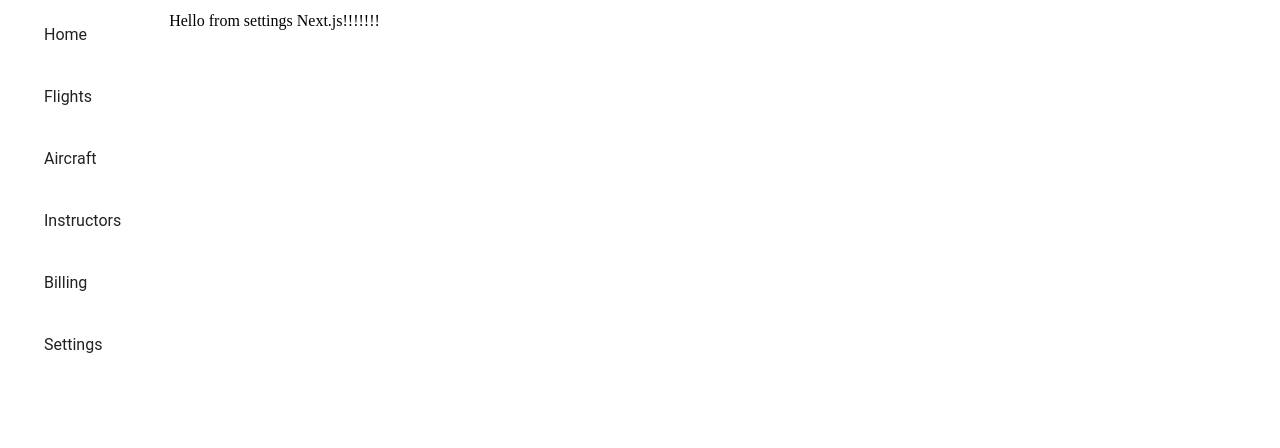
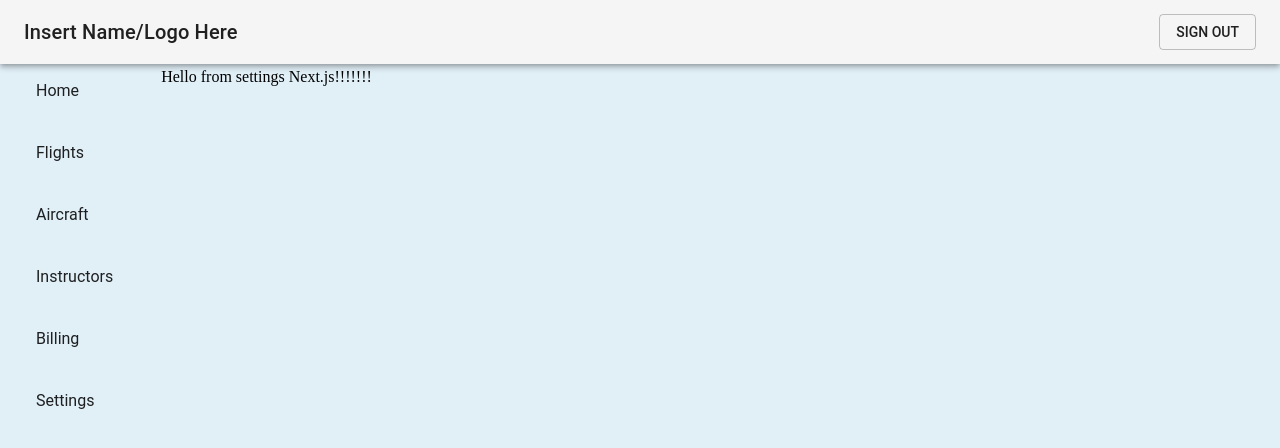
Before and after one commit to BloomTech-Labs/labs9-flight-log, a Next.js app in the folder frontend/: page /Settings in a window 1280 px wide. Shown: the top 448 px of the page. Built offline with nearby package versions, Linux system fonts and the light colour scheme; no server answers.

Commit message:
New Global UI theme, and adjustments for Layout for universal navbar

```diff
--- a/frontend/components/Layout.js
+++ b/frontend/components/Layout.js
@@ -3,23 +3,56 @@ import { AST_PropAccess } from "terser";
 import Grid from '@material-ui/core/Grid';
 import { withStyles } from '@material-ui/core/styles';
 import PropTypes from 'prop-types';
+import AppBar from '@material-ui/core/AppBar';
+import CssBaseline from '@material-ui/core/CssBaseline';
+import Toolbar from '@material-ui/core/Toolbar';
+import Typography from '@material-ui/core/Typography';
+import Button from '@material-ui/core/Button';
+import FlightTheme from './theme';
+
 
 const styles = theme => ({
+  '@global': {
+    body: {
+      backgroundColor: FlightTheme.palette.primary.light,
+    },
+  },
   root: {
     flexGrow: 1,
   },
+  appBar: {
+    position: 'relative',
+  },
+  toolbarTitle: {
+    flex: 1,
+  },
+  button: {
+    marginRight: "15px",
+  },
+
 });
 
 function Layout(props) {
   const { classes } = props;
 // const Layout = (props) => {
   return (
-    <div>
+    <React.Fragment>
+     <CssBaseline />
+     <AppBar position="static" color="default" className={classes.appBar}>
+          <Toolbar>
+            <Typography variant="h6" color="inherit" noWrap className={classes.toolbarTitle}>
+              Insert Name/Logo Here
+            </Typography>
+            <Button variant= "outlined">
+              Sign Out
+            </Button>
+          </Toolbar>
+        </AppBar>
       <Grid container spacing={24}>
         <Navigation />
         {props.children}
       </Grid>
-    </div>
+    </React.Fragment>
   );
 };
 
--- /dev/null
+++ b/frontend/components/theme.js
@@ -0,0 +1,21 @@
+import { createMuiTheme } from '@material-ui/core/styles';
+
+const palette = {
+      primary: {
+        light: '#e1eff7',
+        main: '#afbdc4',
+        dark: '#808d94',
+        contrastText: '#fff',
+      },
+      secondary: {
+        light: '#8bf6ff',
+        main: '#4fc3f7',
+        dark: '#0093c4',
+        contrastText: '#000',
+      },
+    };
+const themeName = 'FlightTheme'
+
+
+
+  export default createMuiTheme({ palette, themeName });
```
Also changed, not shown: frontend/pages/Flights.js (+19 -19 lines), frontend/pages/index.js (+33 -46 lines).
